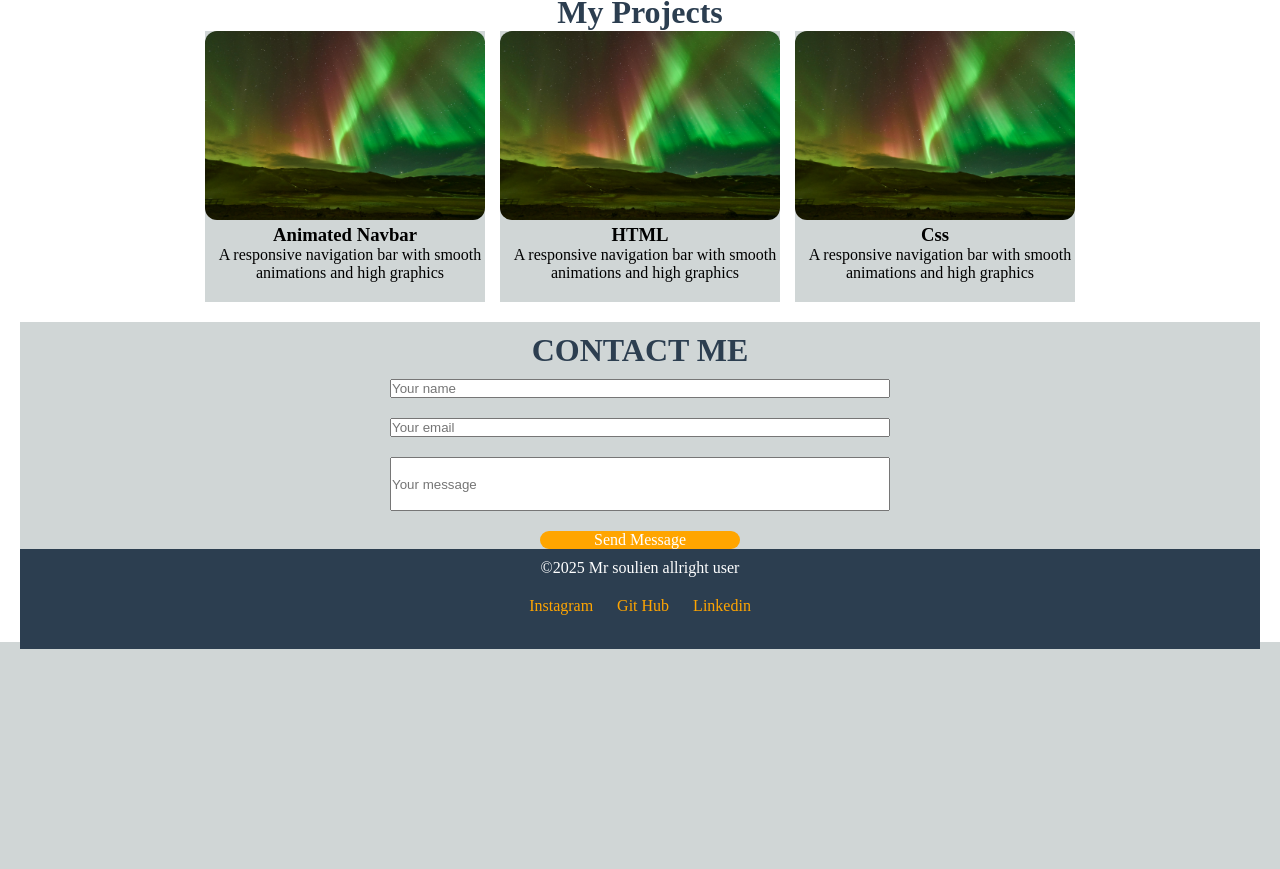
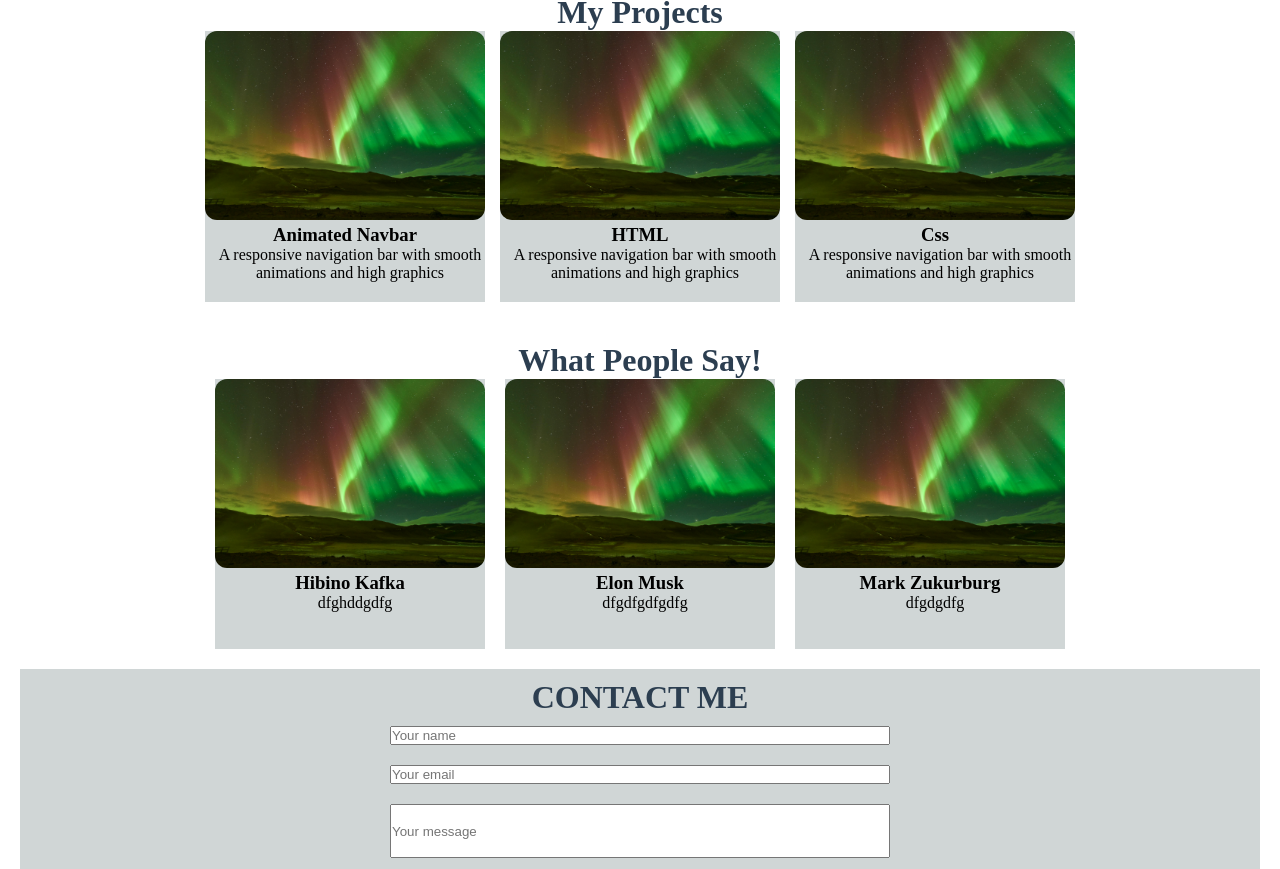
Before and after one commit to Menancehell/frontendd, a plain HTML site: page index.html in a window 1280 px wide. Shown: the part 1377-2246 px from the top of the page. Before the commit the page ends 2026 px from the top, so only its background shows below. Drawn offline with Linux system fonts and the light colour scheme.

Commit message:
js updated

```diff
--- a/index.html
+++ b/index.html
@@ -107,6 +107,15 @@
 
         </div>
 
+        <div class="review">
+            <h1>What People Say!</h1>
+                <div class="reviewlayout" id="reviewcard">
+                    <!-- <div class="reviewcontent">
+
+                    </div> -->
+                </div>
+
+        </div>
         <div class="contact" id="contact">
             <h1 class="con">CONTACT ME</h1>
 
@@ -116,6 +125,7 @@
                 <input type="text" placeholder="Your message" id="msg">
                 <a href=".." class="but">Send Message</a>
             </form>
+
 
 
             <footer class="footer">
--- a/soul.js
+++ b/soul.js
@@ -10,7 +10,7 @@ function type(){
     if(index < text.length){
         typedText.textContent +=text.charAt(index);
         index++;
-        setTimeout(type, 150);
+        setTimeout(type, 200);
     }
 }
 type();
@@ -71,3 +71,34 @@ services.forEach(service =>
     `;
     scontainer.appendChild(card);
 });
+
+const reviews=[
+    {
+        image: "image/pexels-cornellana-31291350.jpg",
+        title:"Hibino Kafka",
+        description:"dfghddgdfg",
+    },
+    {
+        image:"image/pexels-cornellana-31291350.jpg",
+        title:"Elon Musk",
+        description:"dfgdfgdfgdfg",
+    },
+    {
+        image:"image/pexels-cornellana-31291350.jpg",
+        title:"Mark Zukurburg",
+        description:"dfgdgdfg",
+    },
+];
+
+const rcontainer=document.getElementById("reviewcard");
+reviews.forEach(review =>
+{
+    const card1=document.createElement("div");
+    card1.className="reviewcontent";
+    card1.innerHTML=`<img src="${review.image}" alt="${review.title}"/>
+    <h3>${review.title}</h3>
+    <p>${review.description}</p>
+    `;
+     rcontainer.appendChild(card1);
+}
+);
--- a/style.css
+++ b/style.css
@@ -281,14 +281,41 @@ section {
 }
 .servicecontent{
     width: 280px;
-    background-color: wheat;
+    background-color:#d0d6d6;
 }
 .servicecontent:hover{
      width:270px;
-    background-color: rgb(138, 92, 7);
+    background-color:  #b2d3d3;
 }
 .servicelayout{
     display: flex;
     gap: 100px;
     justify-content: center;
 }
+.review{
+    padding: 20px;
+    background-color: white;
+    justify-content: center;
+}
+.review p{
+    text-align: center;
+
+}
+.reviewlayout{
+    display: flex;
+    gap: 20px;
+    justify-content: center;
+}
+.reviewcontent{
+    width: 270px;
+    height: 270px;
+    background-color: #d0d6d6;
+}
+.reviewcontent img{
+    width: 100%;
+    height: 5cm;
+}
+.reviewcontent:hover{
+    width: 260px;
+    background-color: #b2d3d3;
+}
```
